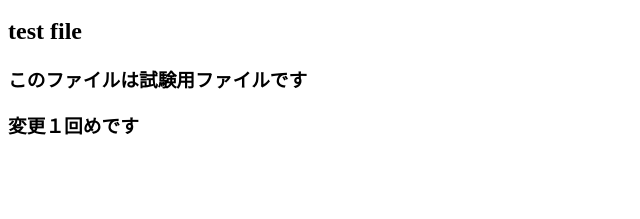
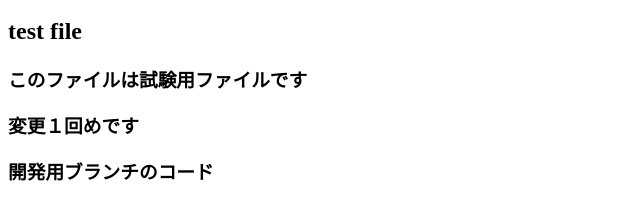
Before and after one commit to ballboyst/test_local, a plain HTML site: page index.html in a window 1280 px wide. Shown: the part 57-276 px from the top of the page, without its empty margins (0-640 px from the left). Drawn offline with Linux system fonts and the light colour scheme.

Commit message:
branch-change

```diff
--- a/index.html
+++ b/index.html
@@ -2,3 +2,4 @@
 <h2>test file</h2>
 <h3> このファイルは試験用ファイルです</h3>
 <h3>変更１回めです</h3>
+<h3>開発用ブランチのコード</h3>
```
